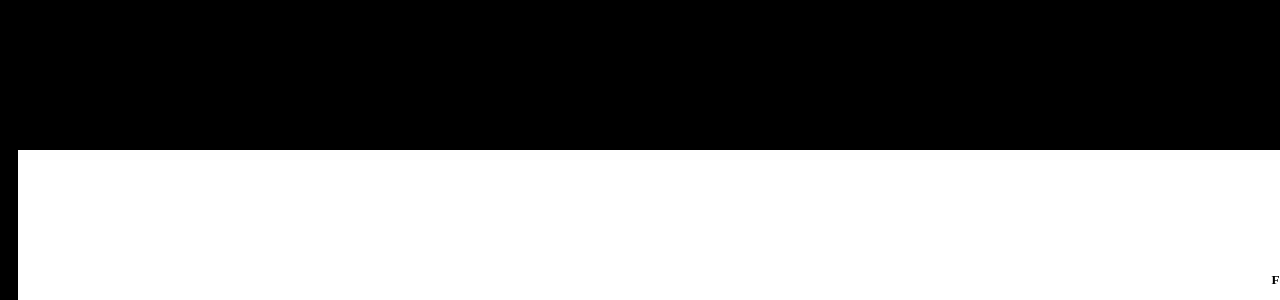
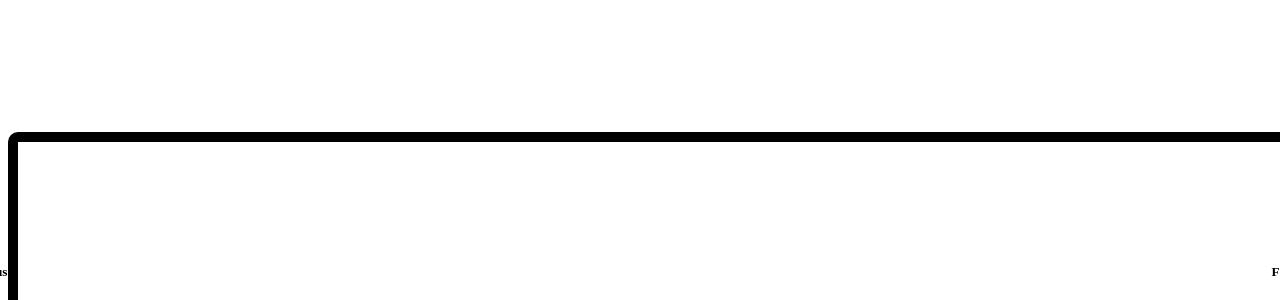
Before and after one commit to martiranea/martiranea.github.io, a plain HTML site: page index.html in a window 1280 px wide. Shown: the part 500-800 px from the top of the page. Drawn offline with Linux system fonts and the light colour scheme.

Commit message:
Update index.html

```diff
--- a/index.html
+++ b/index.html
@@ -1,10 +1,6 @@
 <!DOCTYPE html>
 <style>
-    body{
-        background-color: black;
-        align-content: center;
 
-    }
     .container {
         width: 100%;
         padding-top: 100px;
```
